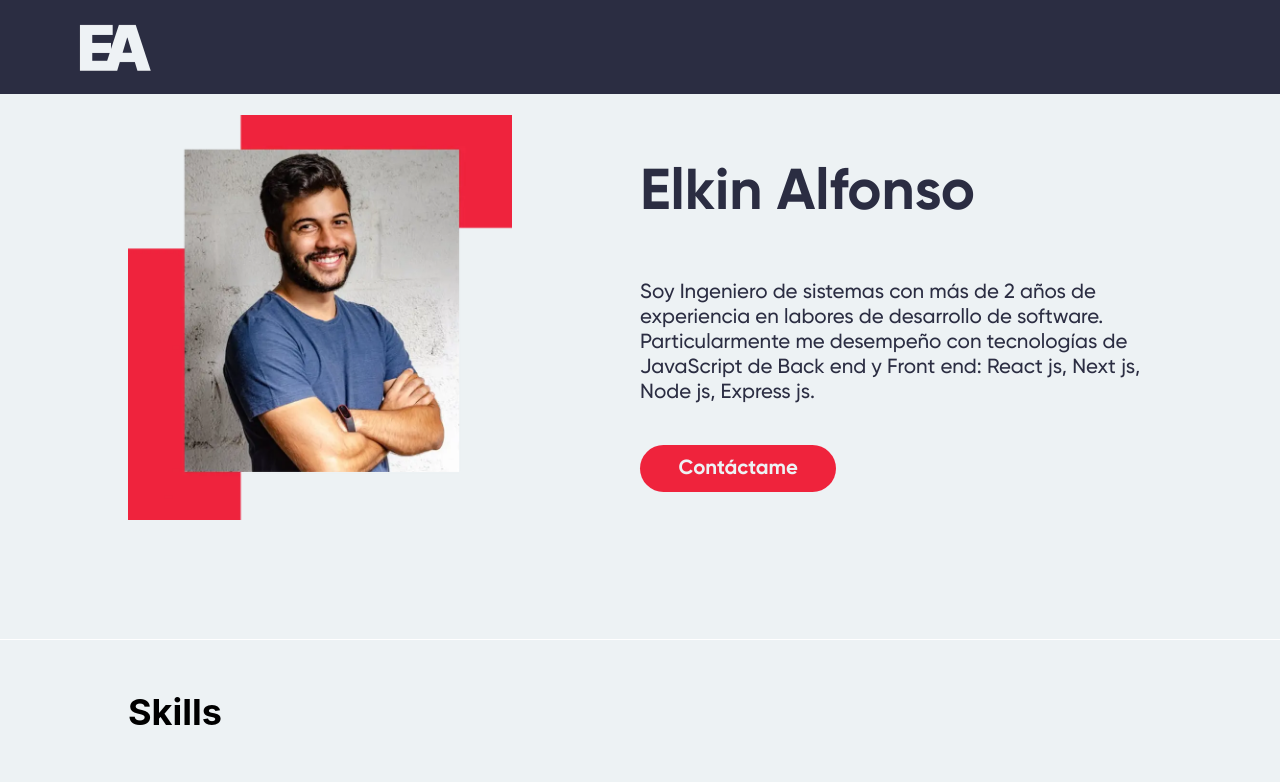
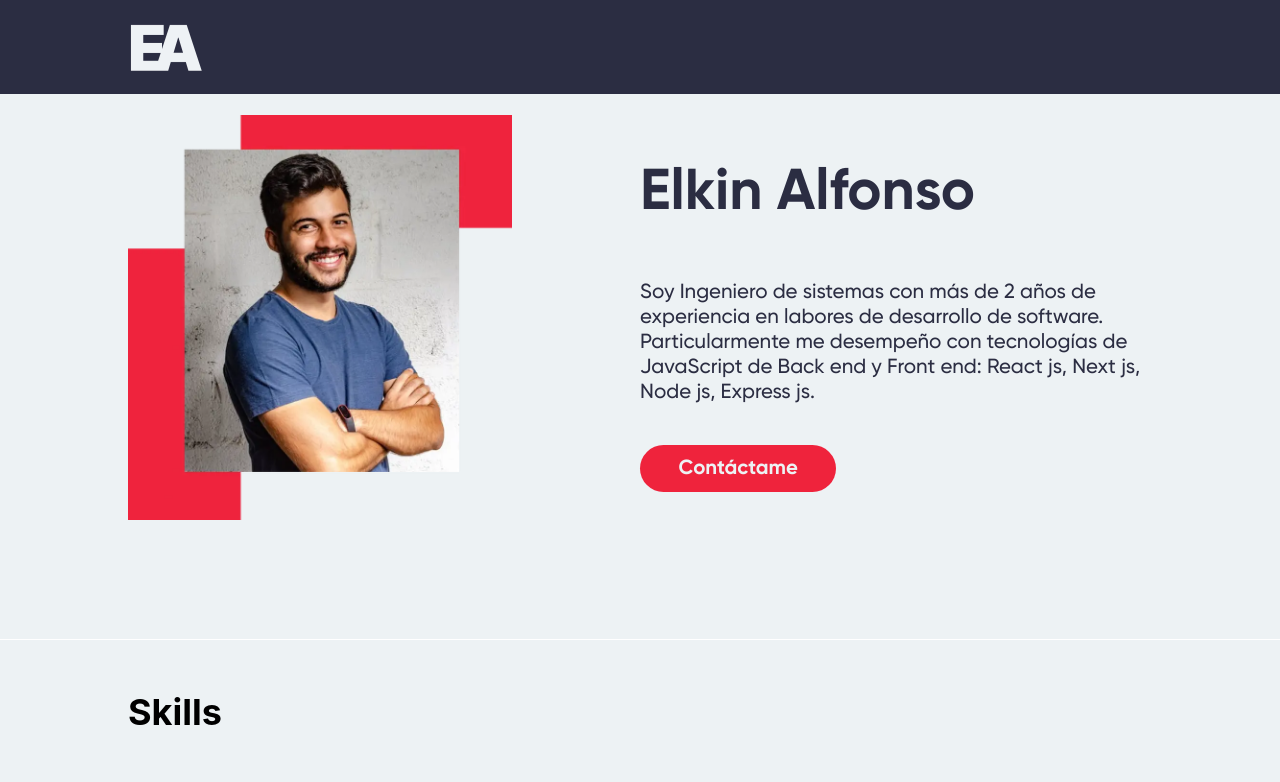
Before and after one commit to eldalco/portfolio, a Next.js app: page / in a window 1280 px wide. Shown: the top 782 px of the page. Built offline with nearby package versions, Linux system fonts and the light colour scheme.

Commit message:
Setting width in nav

```diff
--- a/components/Nav/index.js
+++ b/components/Nav/index.js
@@ -9,9 +9,7 @@ const Nav = () => {
                     <img src="./images/EA-logo1.webp" alt="" />
                 </div>
                 <div className={styles["row__nav-content"]}>
-
                 </div>
-
             </div>
         </nav>
     )
--- a/components/Nav/styles.module.css
+++ b/components/Nav/styles.module.css
@@ -1,12 +1,15 @@
 .nav {
     background-color: #2B2D42;
-    padding: 10px 6vw;
+    padding: 10px 10%;
     position: fixed;
     width: 100%;
+    z-index: 10;
 }
 .row__nav {
     display: flex;
     align-items: center;
+    max-width: 1440px;
+    width: 100%;
 }
 .div__img{
     width: 100px;
```
Also changed, not shown: 1 other file (tests, documents, lock files or other folders).
